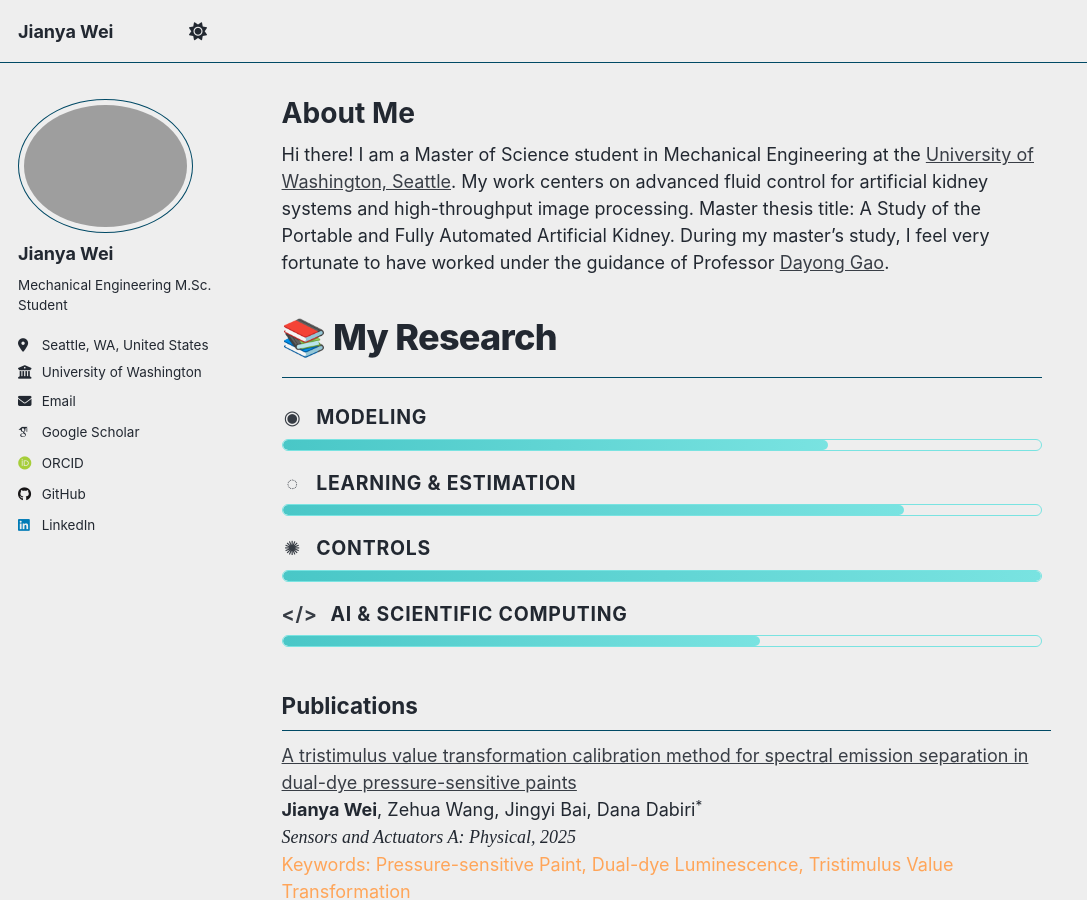
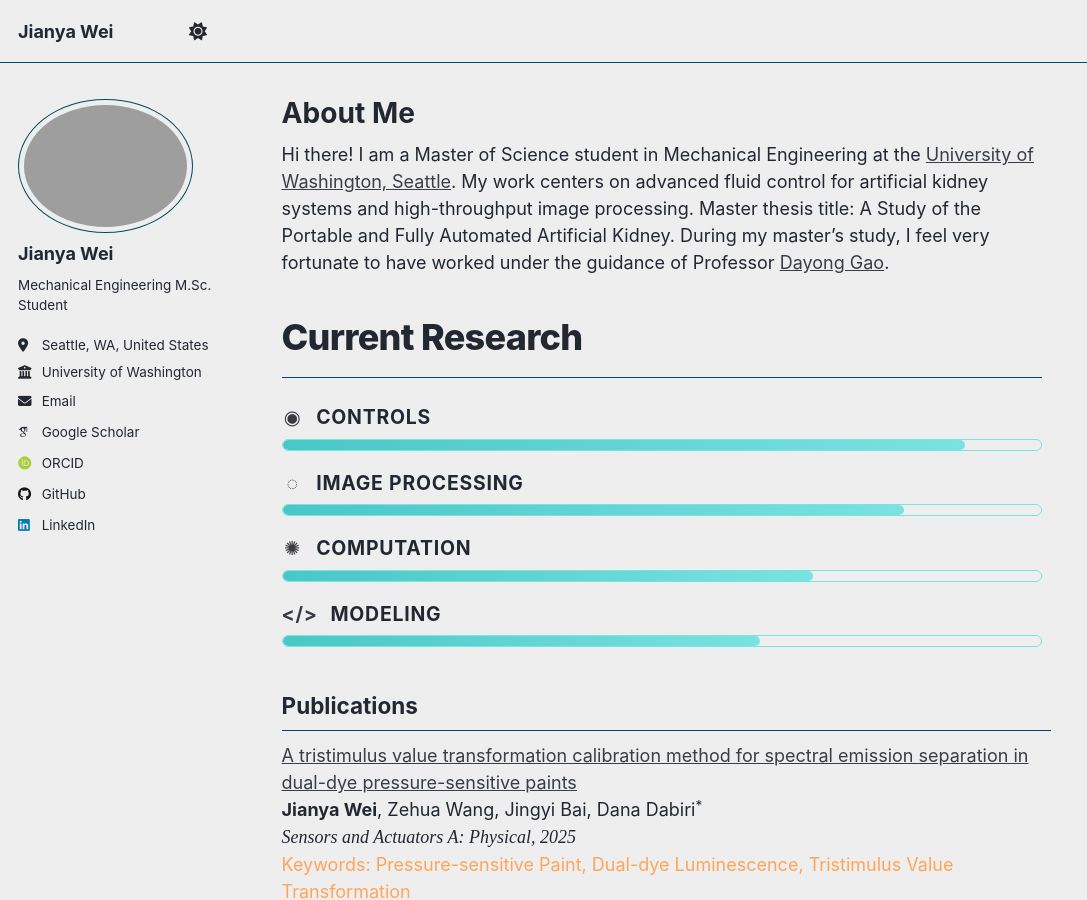
Before and after one commit to jywei02/jywei02.github.io, a Jekyll site: the page built from _pages/about.md, in a window 1280 px wide and 900 px high. Shown: the whole window, without its empty margins (0-1087 px from the left). Built offline with Jekyll 4.4.1, drawn with Linux system fonts in a browser that asks for light colours; some web fonts are replaced; comment, search, counter and statistics services are not loaded.

Commit message:
Update research topics in about.md

```diff
--- a/_pages/about.md
+++ b/_pages/about.md
@@ -9,23 +9,23 @@ redirect_from:
 Hi there! I am a Master of Science student in Mechanical Engineering at the <a href="https://www.washington.edu/" target="_blank">University of Washington, Seattle</a>. My work centers on advanced fluid control for artificial kidney systems and high-throughput image processing. Master thesis title: A Study of the Portable and Fully Automated Artificial Kidney. During my master's study, I feel very fortunate to have worked under the guidance of Professor <a href="https://www.me.washington.edu/facultyfinder/dayong-gao" target="_blank">Dayong Gao</a>.
 
 <div class="research-panel">
-  <h2 class="research-panel__title">📚 My Research</h2>
+  <h2 class="research-panel__title">Current Research</h2>
 
   <div class="research-panel__group">
     <div class="research-item">
       <div class="research-item__label">
         <span class="research-item__icon">◉</span>
-        <span>MODELING</span>
+        <span>CONTROLS</span>
       </div>
       <div class="research-item__bar">
-        <span style="width: 72%;"></span>
+        <span style="width: 90%;"></span>
       </div>
     </div>
 
     <div class="research-item">
       <div class="research-item__label">
         <span class="research-item__icon">◌</span>
-        <span>LEARNING & ESTIMATION</span>
+        <span>IMAGE PROCESSING</span>
       </div>
       <div class="research-item__bar">
         <span style="width: 82%;"></span>
@@ -35,17 +35,17 @@ Hi there! I am a Master of Science student in Mechanical Engineering at the <a h
     <div class="research-item">
       <div class="research-item__label">
         <span class="research-item__icon">✺</span>
-        <span>CONTROLS</span>
+        <span>COMPUTATION</span>
       </div>
       <div class="research-item__bar">
-        <span style="width: 100%;"></span>
+        <span style="width: 70%;"></span>
       </div>
     </div>
 
     <div class="research-item">
       <div class="research-item__label">
         <span class="research-item__icon">&lt;/&gt;</span>
-        <span>AI & SCIENTIFIC COMPUTING</span>
+        <span>MODELING</span>
       </div>
       <div class="research-item__bar">
         <span style="width: 63%;"></span>
```
